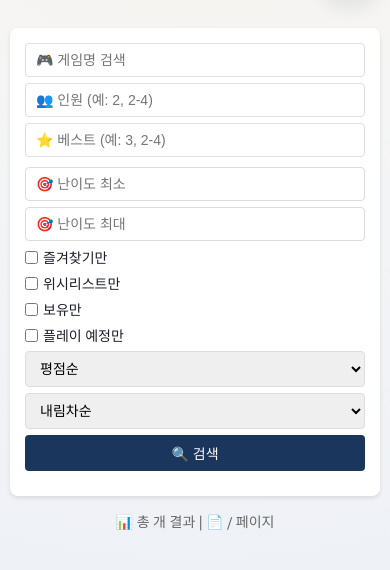
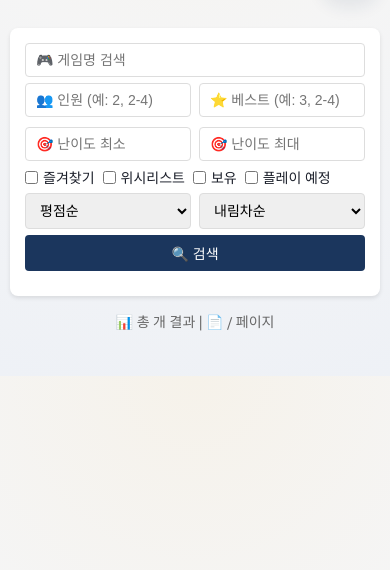
Before and after one commit to lacram/boardgame-pick, a Node project: template views/index.ejs in a window 390 px wide. Shown: the part 243-813 px from the top of the page. Run offline with Node 20 templates, Linux system fonts and the light colour scheme; the template is opened without the code that fills it, so the values that code supplies are empty.

Commit message:
모바일 검색 UI 정렬 개선

```diff
--- a/public/css/styles.css
+++ b/public/css/styles.css
@@ -255,6 +255,25 @@
     font-size: 14px;
 }
 
+.inline-pair {
+    display: flex;
+    gap: 8px;
+    flex: 1;
+    min-width: 240px;
+}
+
+.inline-pair .search-input {
+    min-width: 0;
+}
+
+.sort-by-input {
+    min-width: 120px;
+}
+
+.sort-order-input {
+    min-width: 80px;
+}
+
 .search-button {
     background: #1b365d;
     color: white;
@@ -278,6 +297,13 @@
     align-items: center;
     gap: 5px;
     font-size: 14px;
+}
+
+.checkbox-row {
+    display: flex;
+    align-items: center;
+    gap: 8px;
+    flex-wrap: wrap;
 }
 
 .game-grid {
@@ -330,6 +356,28 @@
     .search-input {
         min-width: auto;
     }
+
+    .inline-pair {
+        width: 100%;
+        min-width: 0;
+    }
+
+    .inline-pair .search-input {
+        width: 50%;
+        flex: 1;
+    }
+
+    .checkbox-row {
+        width: 100%;
+        flex-wrap: nowrap;
+        overflow-x: auto;
+        -webkit-overflow-scrolling: touch;
+    }
+
+    .checkbox-row .checkbox-container {
+        flex: 0 0 auto;
+        white-space: nowrap;
+    }
 }
 
 @media (max-width: 480px) {
--- a/views/index.ejs
+++ b/views/index.ejs
@@ -48,37 +48,44 @@
             <div class="search-row">
                 <input type="text" name="search" placeholder="🎮 게임명 검색"
                        value="<%= search %>" class="search-input">
+                <div class="inline-pair">
                     <input type="text" name="searchPlayers" placeholder="👥 인원 (예: 2, 2-4)"
                            value="<%= searchPlayers %>" class="search-input">
                     <input type="text" name="searchBest" placeholder="⭐ 베스트 (예: 3, 2-4)"
                            value="<%= searchBest %>" class="search-input">
                 </div>
+            </div>
             <div class="search-row">
+                <div class="inline-pair">
                     <input type="number" name="weightMin" placeholder="🎯 난이도 최소"
                            value="<%= weightMin %>" class="search-input" step="0.1" min="0" max="5">
                     <input type="number" name="weightMax" placeholder="🎯 난이도 최대"
                            value="<%= weightMax %>" class="search-input" step="0.1" min="0" max="5">
+                </div>
+                <div class="checkbox-row">
                     <div class="checkbox-container">
                         <input type="checkbox" name="showFavoritesOnly" id="favorites"
                                <%= showFavoritesOnly ? 'checked' : '' %>>
-                    <label for="favorites">즐겨찾기만</label>
+                        <label for="favorites">즐겨찾기</label>
                     </div>
                     <div class="checkbox-container">
                         <input type="checkbox" name="showWishlistOnly" id="wishlist"
                                <%= showWishlistOnly ? 'checked' : '' %>>
-                    <label for="wishlist">위시리스트만</label>
+                        <label for="wishlist">위시리스트</label>
                     </div>
                     <div class="checkbox-container">
                         <input type="checkbox" name="showOwnedOnly" id="owned"
                                <%= showOwnedOnly ? 'checked' : '' %>>
-                    <label for="owned">보유만</label>
+                        <label for="owned">보유</label>
                     </div>
                     <div class="checkbox-container">
                         <input type="checkbox" name="showPlannedOnly" id="planned"
                                <%= showPlannedOnly ? 'checked' : '' %>>
-                    <label for="planned">플레이 예정만</label>
+                        <label for="planned">플레이 예정</label>
                     </div>
-                <select name="sortBy" class="search-input" style="min-width: 120px;">
+                </div>
+                <div class="inline-pair sort-pair">
+                    <select name="sortBy" class="search-input sort-by-input">
                         <option value="rating" <%= sortBy === 'rating' ? 'selected' : '' %>>평점순</option>
                         <option value="myRating" <%= sortBy === 'myRating' ? 'selected' : '' %>>내 평점순</option>
                         <option value="weight" <%= sortBy === 'weight' ? 'selected' : '' %>>난이도순</option>
@@ -86,10 +93,11 @@
                         <option value="players_recommended" <%= sortBy === 'players_recommended' ? 'selected' : '' %>>추천인원순</option>
                         <option value="play_time_min" <%= sortBy === 'play_time_min' ? 'selected' : '' %>>시간순</option>
                     </select>
-                <select name="sortOrder" class="search-input" style="min-width: 80px;">
+                    <select name="sortOrder" class="search-input sort-order-input">
                         <option value="desc" <%= sortOrder === 'desc' ? 'selected' : '' %>>내림차순</option>
                         <option value="asc" <%= sortOrder === 'asc' ? 'selected' : '' %>>오름차순</option>
                     </select>
+                </div>
                 <button type="submit" class="search-button">🔍 검색</button>
             </div>
 
@@ -108,9 +116,9 @@
                         <img src="<%= game.main_image_url %>" alt="<%= game.name %>" class="game-image">
                     <% } %>
                     <div class="game-content">
-                        <div style="display: flex; justify-content: space-between; align-items: start;">
+                        <div class="game-header-row">
                             <a href="<%= game.url %>" target="_blank" class="game-title"><%= game.displayName %></a>
-                            <div style="display: flex; gap: 4px;">
+                            <div class="game-top-actions">
                                 <button class="favorite-button <%= game.is_favorite ? 'active' : '' %>"
                                         data-rowid="<%= game.bgg_id %>"
                                         data-favorite="<%= game.is_favorite ? 1 : 0 %>">
```
Also changed, not shown: other parts of public/css/styles.css (+35 -0 lines). Lines whose indentation alone changed are shown as unchanged.
